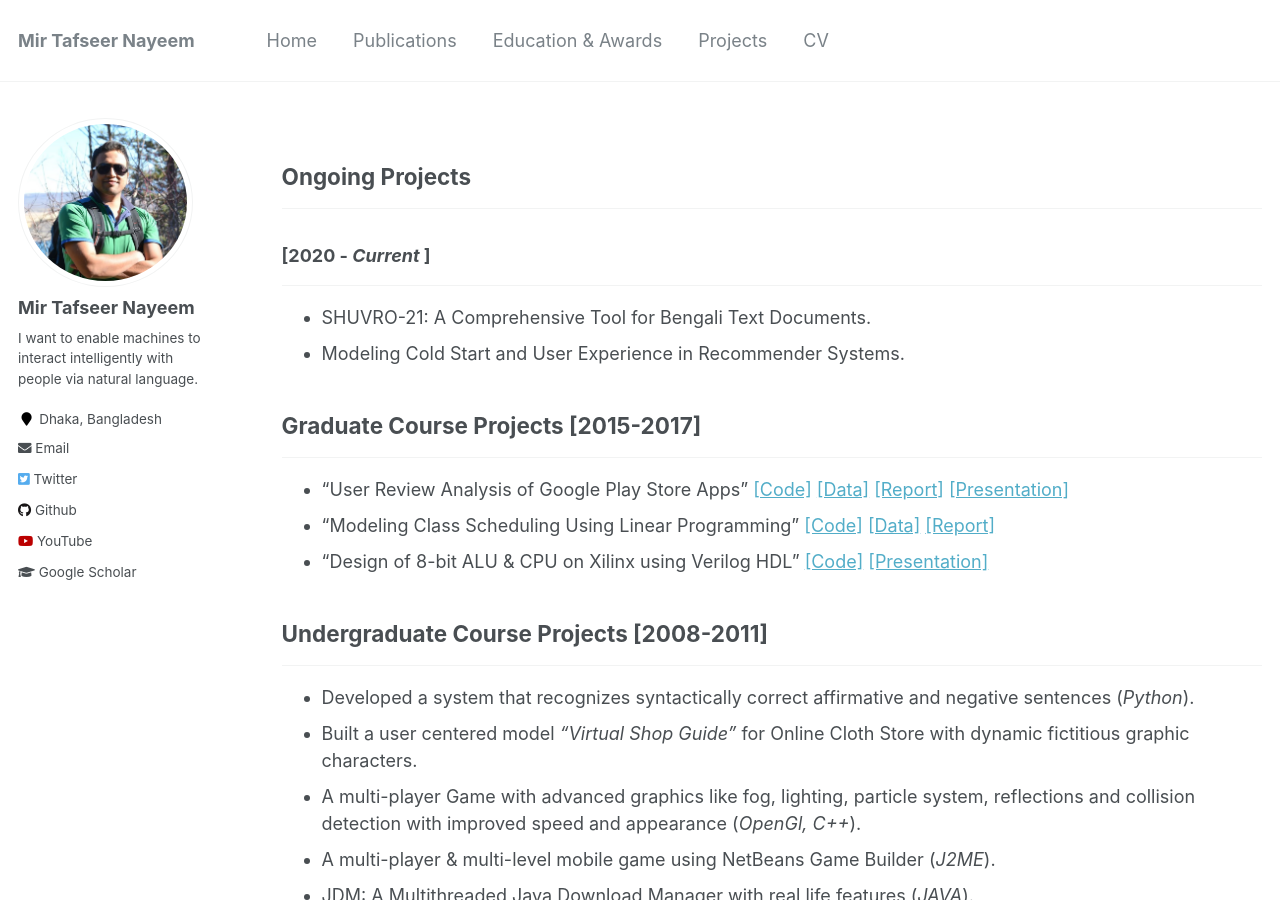
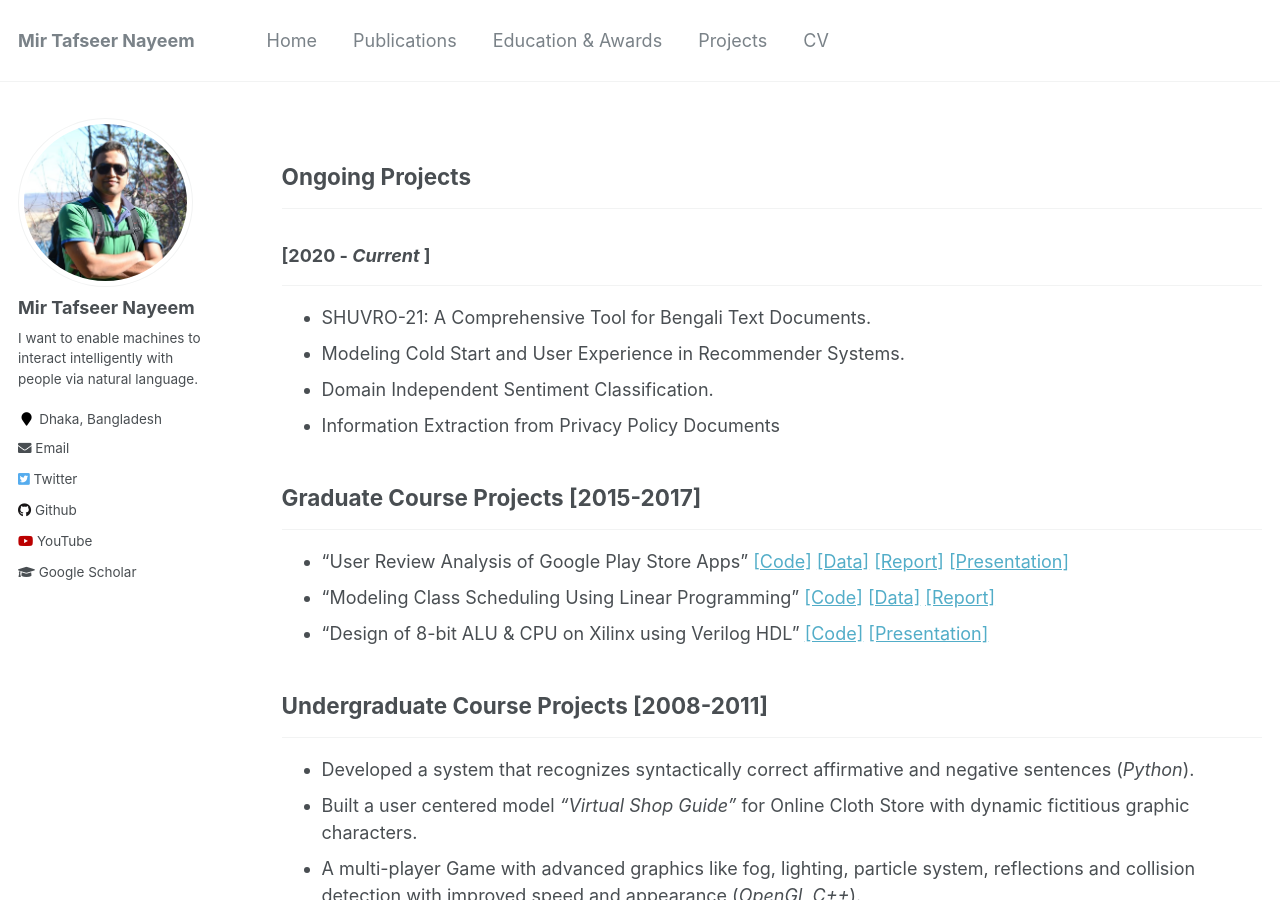
Before and after one commit to sujan-sarker/sujan-sarker.github.io, a Jekyll site: the page built from _pages/projects.md, in a window 1280 px wide and 900 px high. Built offline with Jekyll 4.4.1, drawn with Linux system fonts in a browser that asks for light colours.

Commit message:
Update projects.md

```diff
--- a/_pages/projects.md
+++ b/_pages/projects.md
@@ -12,6 +12,8 @@ author_profile: true
 -----------
 * SHUVRO-21: A Comprehensive Tool for Bengali Text Documents.
 * Modeling Cold Start and User Experience in Recommender Systems.
+* Domain Independent Sentiment Classification.
+* Information Extraction from Privacy Policy Documents
 
 <!-- ### [2019 - *Current* ]
 -----------
```
